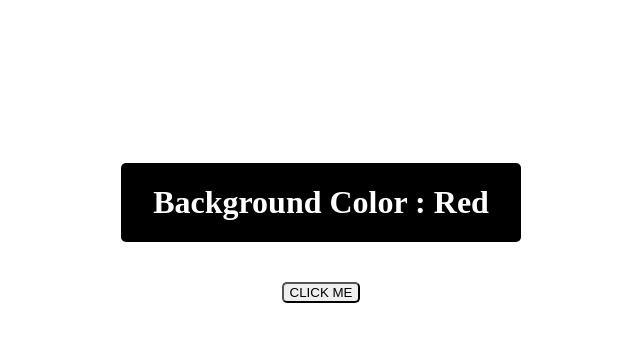
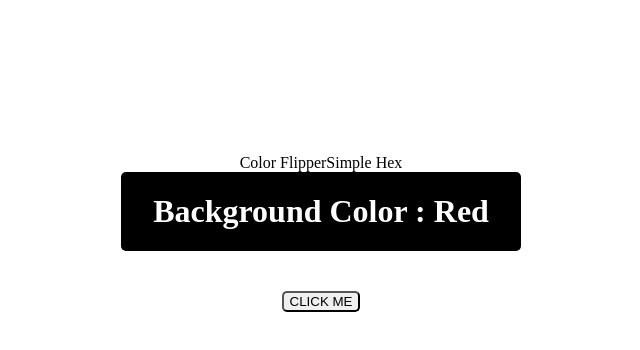
Before and after one commit to AlvinBirley/color-flipper, a plain HTML site: page color-flipper/index.html in a window 1280 px wide. Shown: the whole page, without its empty margins (319-959 px from the left). Drawn offline with Linux system fonts and the light colour scheme.

```diff
--- a/color-flipper/index.html
+++ b/color-flipper/index.html
@@ -8,8 +8,9 @@
 </head>
 <body>
  <div id="container">
+    <div id="hex-div"><p id ="p1" style="display : inline">Color Flipper</p><p id ="p2" style="display : inline">Simple Hex</p></div>
     <div id="currentColor"><h1>Background Color : Red</h1></div>
-    <button id ="button">CLICK ME</button>
+    <button id ="button" onclick="buttonPress();" >CLICK ME</button>
  </div>
 <script src="script.js"></script>
 </body>
```
